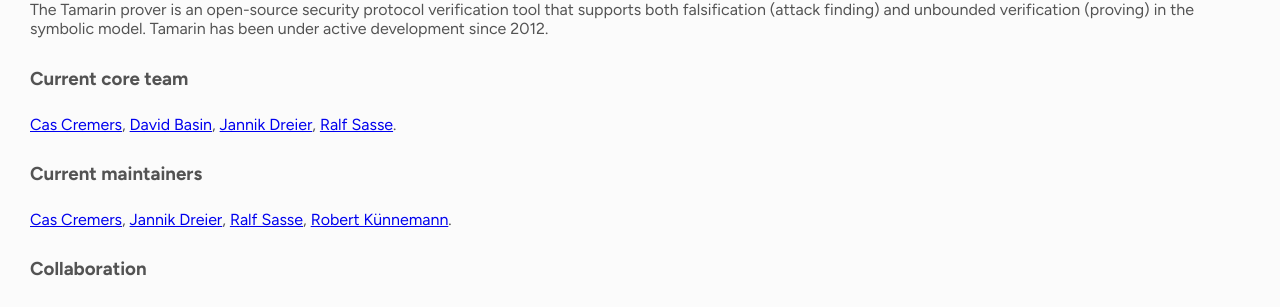
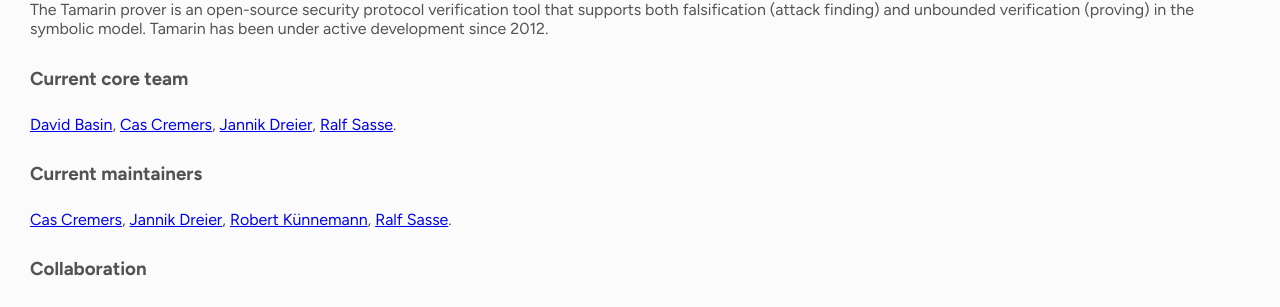
Before and after one commit to tamarin-prover/tamarin-prover.github.io, a Jekyll site: the page built from about.html, in a window 1280 px wide. Shown: the part 137-444 px from the top of the page. Built offline with Jekyll 4.4.1, drawn with Linux system fonts in a browser that asks for light colours.

```diff
--- a/_data/people.yml
+++ b/_data/people.yml
@@ -1,13 +1,13 @@
+david:
+  name: David Basin
+  website: https://www.inf.ethz.ch/personal/basin/
+  core: true
+  currentcore: true
 cas:
   name: Cas Cremers
   website: https://cispa.saarland/group/cremers/index.html
   core: true
   maintainer: true
-  currentcore: true
-david:
-  name: David Basin
-  website: https://www.inf.ethz.ch/personal/basin/
-  core: true
   currentcore: true
 jannik:
   name: Jannik Dreier
@@ -15,6 +15,10 @@ jannik:
   core: true
   maintainer: true
   currentcore: true
+robert:
+  name: Robert Künnemann
+  website: https://cispa.de/en/people/kuennemann/
+  maintainer: true
 ralf:
   website: https://people.inf.ethz.ch/rsasse/
   name: Ralf Sasse
@@ -27,7 +31,3 @@ simon:
 benedikt:
   name: Benedikt Schmidt
   core: true
-robert:
-  name: Robert Künnemann
-  website: https://cispa.de/en/people/kuennemann/
-  maintainer: true
```
